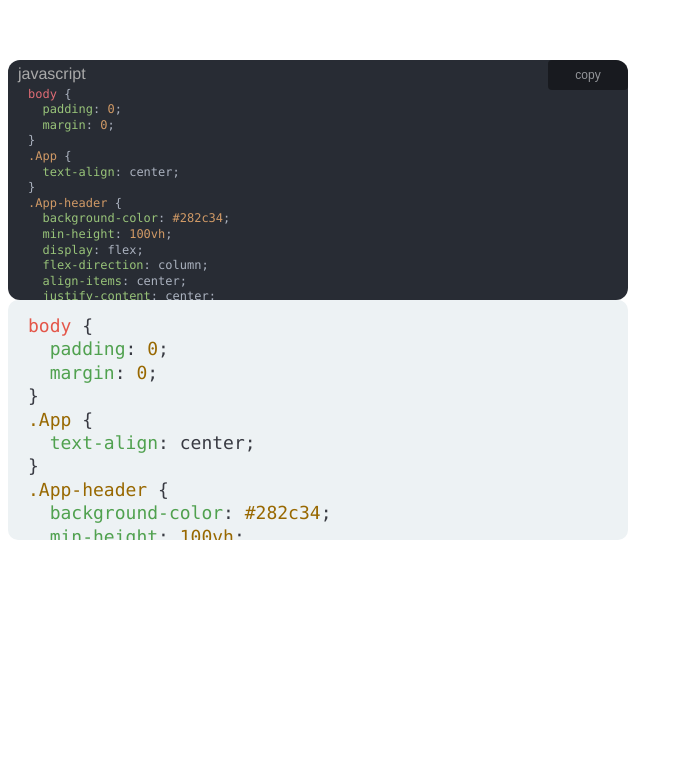
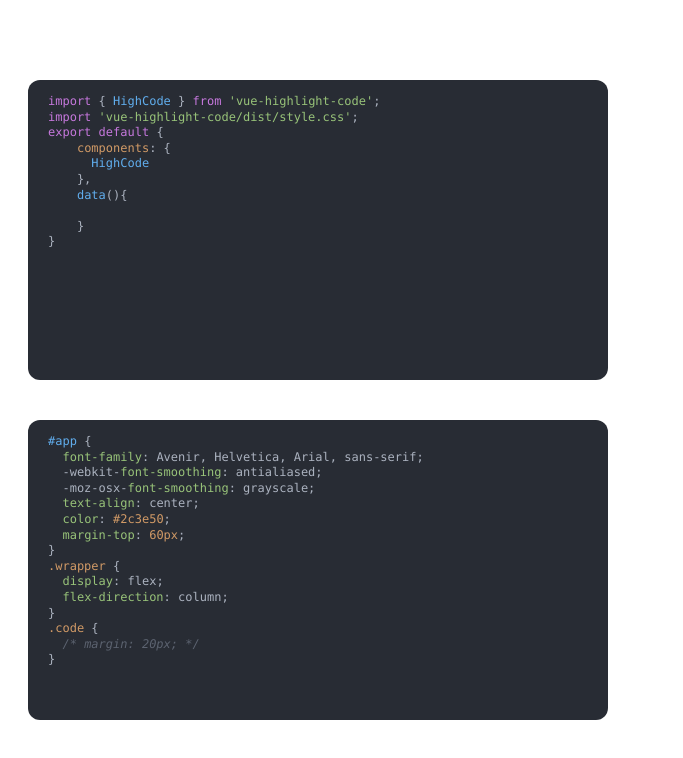
Before and after one commit to F-one-1/vue-highlight-code, a Vue app: page / in a window 1280 px wide. Shown: the top 758 px of the page, without its empty margins (0-683 px from the left). Built offline with nearby package versions, Linux system fonts and the light colour scheme.

Commit message:
chore: example

```diff
--- a/src/App.vue
+++ b/src/App.vue
@@ -5,35 +5,39 @@ import { nextTick, onMounted, ref } from 'vue'
 import HighCode from './components/HighCode.vue'
 // import { HighCode } from 'vue-highlight-code'
 // import 'vue-highlight-code/dist/style.css'
-const value = `body {
-  padding: 0;
-  margin: 0;
+const value = `import { HighCode } from 'vue-highlight-code';
+import 'vue-highlight-code/dist/style.css';
+export default {
+    components: {
+      HighCode
+    },
+    data(){
+
+    }
+}`
+const value2 = `#app {
+  font-family: Avenir, Helvetica, Arial, sans-serif;
+  -webkit-font-smoothing: antialiased;
+  -moz-osx-font-smoothing: grayscale;
+  text-align: center;
+  color: #2c3e50;
+  margin-top: 60px;
 }
-.App {
-  text-align: center;
-}
-.App-header {
-  background-color: #282c34;
-  min-height: 100vh;
+.wrapper {
   display: flex;
   flex-direction: column;
-  align-items: center;
-  justify-content: center;
-  font-size: calc(10px + 2vmin);
-  color: white;
 }
-.App-link {
-  color: #61dafb;
+.code {
+  /* margin: 20px; */
 }
-button {
-  font-size: calc(10px + 2vmin);
-}`
+`
 const light = 'light'
 const vue = 'vue'
 const dark = 'dark'
-const height = '200px'
 const borderRadius = '10px'
 const fontSize = '12px'
+const height = '300px'
+const width = '580px'
 const H = ref(null)
 onMounted(() => {
   console.log(H.value.modelValue)
@@ -41,6 +45,8 @@ onMounted(() => {
 const getCodeValue = (v) => {
   console.log(v)
 }
+const booltrue = true
+const boolfalse = false
 </script>
 <template>
   <div class="wrapper">
@@ -51,17 +57,23 @@ const getCodeValue = (v) => {
       :codeValue="value"
       :theme="dark"
       :fontSize="fontSize"
+      :nameShow="false"
+      :copy="false"
+      :height="height"
+      :width="width"
+      :textEditor="true"
     ></HighCode>
     <HighCode
-      ref="High"
+      ref="H"
       class="code"
-      :codeValue="value"
-      :theme="light"
-      :borderRadius="borderRadius"
+      :codeValue="value2"
+      :theme="dark"
+      :fontSize="fontSize"
       :nameShow="false"
       :copy="false"
-      :textEditor="true"
-      @getCodeValue="getCodeValue"
+      :height="height"
+      :width="width"
+      :readOnly="boolfalse"
     ></HighCode>
   </div>
 </template>
@@ -80,6 +92,6 @@ const getCodeValue = (v) => {
   flex-direction: column;
 }
 .code {
-  /* margin: 20px; */
+  margin: 20px;
 }
 </style>
```
Also changed, not shown: 1 other file (tests, documents, lock files or other folders).
